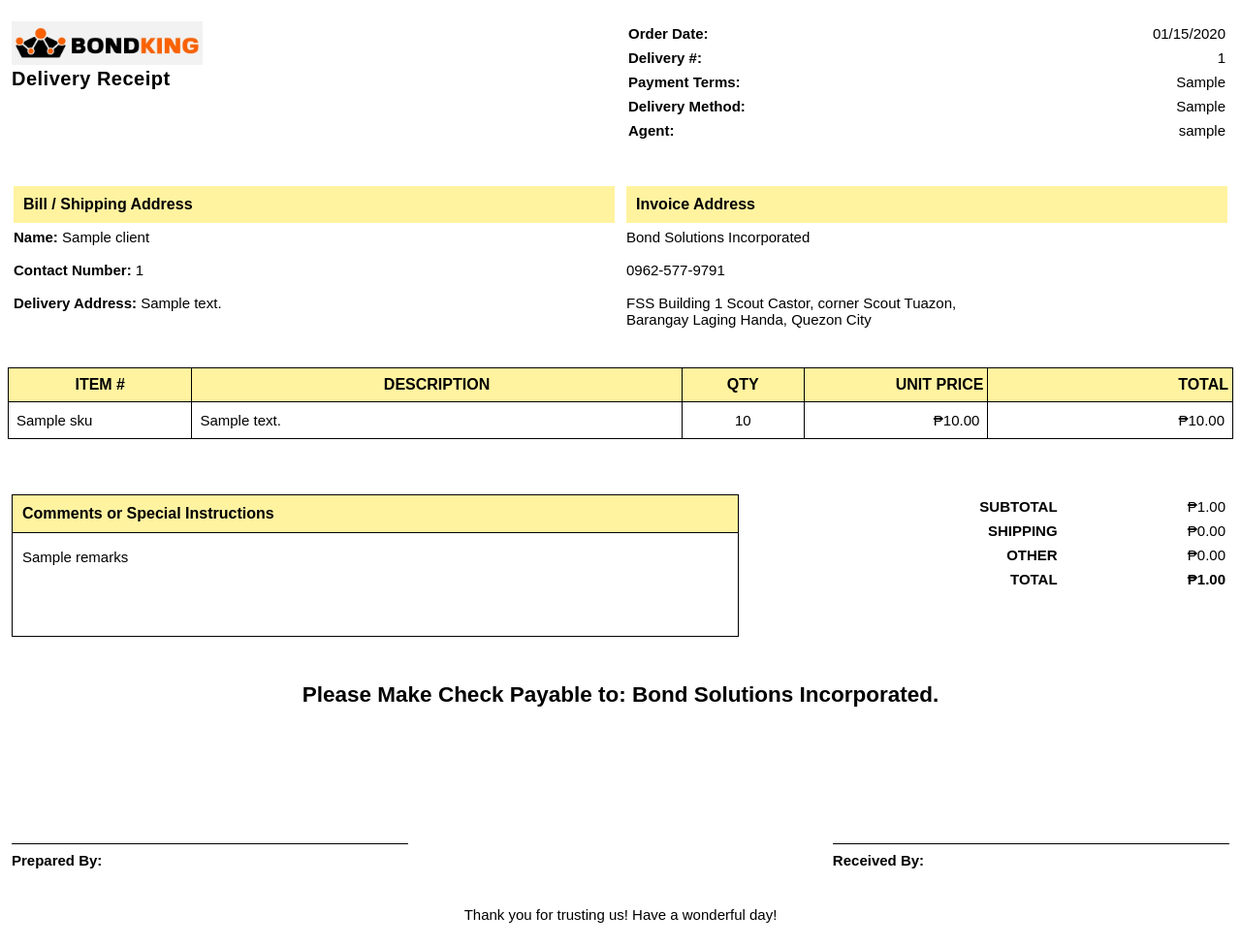
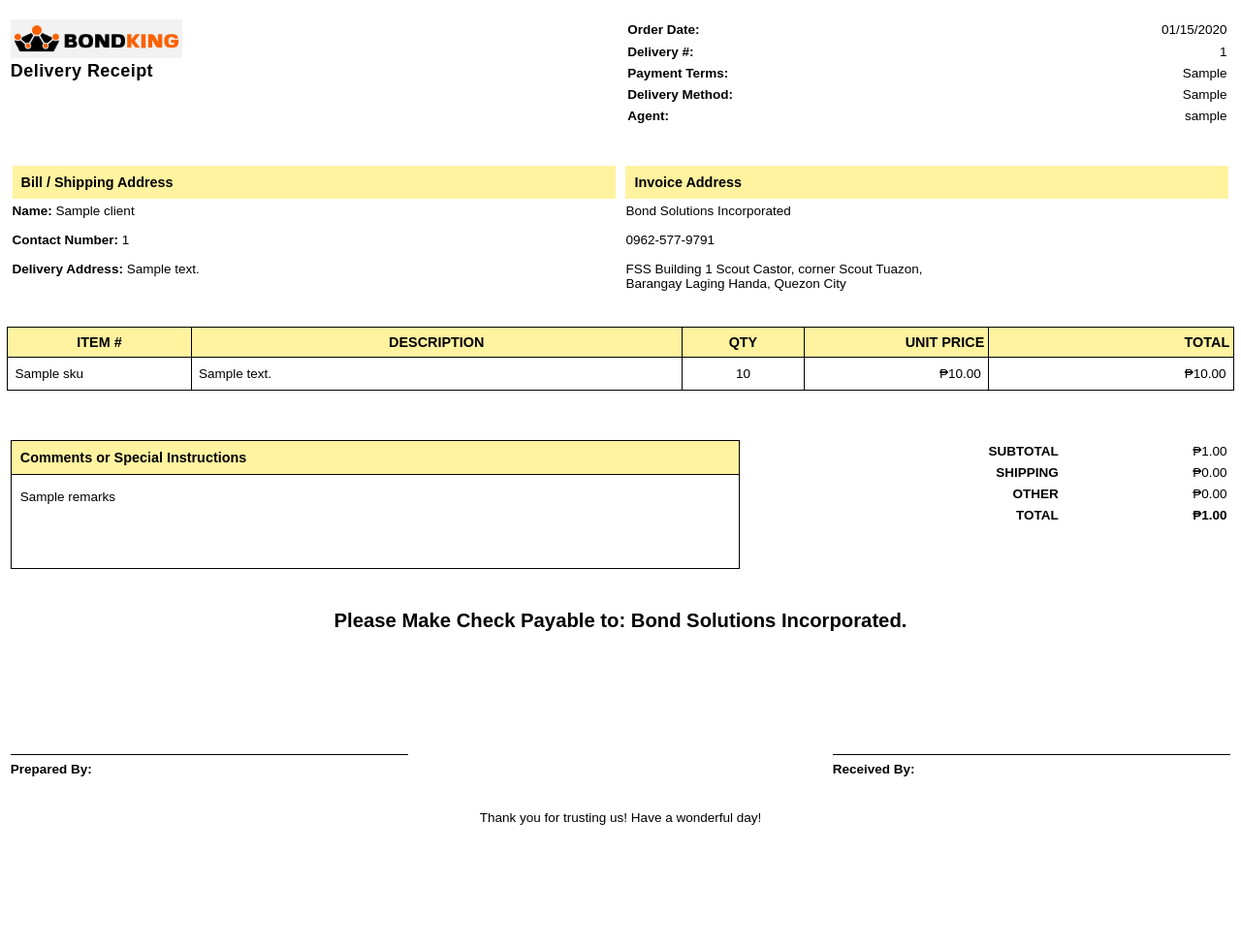
Before and after one commit to alfonsoclaros1/bondking, a Django app: template bondking_app/templates/bondking_app/dr_print.html in a window 1280 px wide. Shown: the whole page at 97% size. After the commit the page ends 851 px from the top, so only its background shows below. Run offline with Django 5.2, Linux system fonts and the light colour scheme; the template is opened without the code that fills it: most values are stand-ins (such as "Sample title", 1, 10 or a date in 2020).

Commit message:
fixed print again

```diff
--- a/bondking_app/templates/bondking_app/dr_print.html
+++ b/bondking_app/templates/bondking_app/dr_print.html
@@ -3,6 +3,16 @@
 <html>
 <head>
 <meta charset="utf-8">
+<style>
+@page {
+  size: Letter portrait;
+  margin: 15mm;
+}
+
+html {
+  zoom: 0.9;
+}
+</style>
 
 <style>
 @page { size: Letter portrait; margin: 15mm; }
```
